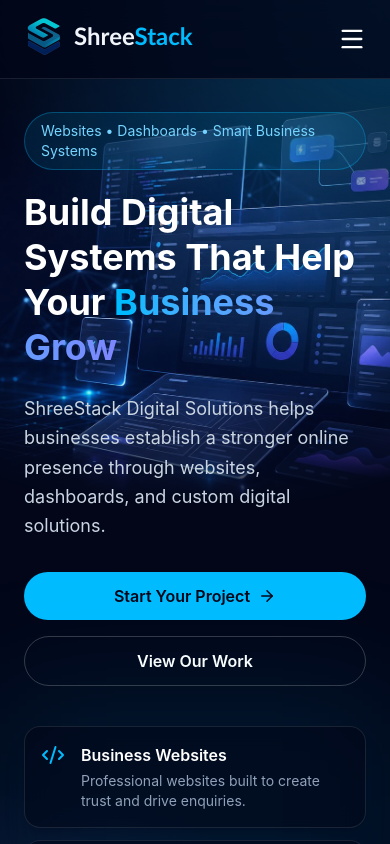
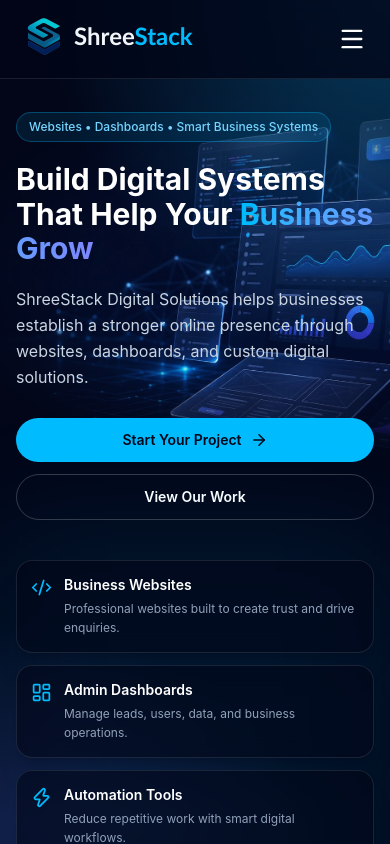
Before and after one commit to coder-swarnadip/shreestack, a React (Vite) app: page / in a window 390 px wide. Shown: the top 844 px of the page. Built offline with nearby package versions, Linux system fonts and the light colour scheme.

Commit message:
fix the pages

```diff
--- a/src/components/Hero.jsx
+++ b/src/components/Hero.jsx
@@ -1,11 +1,22 @@
-import { ArrowRight, BarChart3, Code2, LayoutDashboard, Zap } from "lucide-react";
+
+import {
+  ArrowRight,
+  BarChart3,
+  Code2,
+  LayoutDashboard,
+  Zap,
+} from "lucide-react";
 import { motion } from "framer-motion";
 import heroSystems from "../assets/shreestack-hero-systems.jpg";
 
 function Hero() {
   return (
-    <section className="relative min-h-screen overflow-hidden px-6 pt-28 pb-16 flex items-center">
+    <section className="relative min-h-screen overflow-hidden px-4 pt-28 pb-12 sm:px-6 sm:pt-32 sm:pb-16 lg:px-8 lg:pt-28">
+
+      {/* Background Gradient */}
       <div className="absolute inset-0 bg-[radial-gradient(circle_at_top_right,#0ea5e955,transparent_32%),radial-gradient(circle_at_bottom_left,#6366f155,transparent_35%)]" />
+
+      {/* Background Image */}
       <motion.img
         src={heroSystems}
         alt=""
@@ -13,7 +24,35 @@
         initial={{ opacity: 0, scale: 1.04 }}
         animate={{ opacity: 1, scale: 1 }}
         transition={{ duration: 0.9, delay: 0.15 }}
-        className="pointer-events-none absolute right-[-42%] top-20 h-[420px] w-[720px] max-w-none object-cover opacity-45 mix-blend-screen sm:right-[-22%] md:right-[-10%] md:top-24 md:h-[560px] md:w-[880px] lg:right-[-6%] lg:top-16 lg:h-[720px] lg:w-[1080px] lg:opacity-70"
+        className="
+          pointer-events-none
+          absolute
+          right-[-55%]
+          top-24
+          h-[360px]
+          w-[650px]
+          max-w-none
+          object-cover
+          opacity-25
+          mix-blend-screen
+
+          sm:right-[-25%]
+          sm:top-24
+          sm:h-[500px]
+          sm:w-[800px]
+          sm:opacity-40
+
+          md:right-[-12%]
+          md:h-[580px]
+          md:w-[900px]
+          md:opacity-50
+
+          lg:right-[-6%]
+          lg:top-16
+          lg:h-[720px]
+          lg:w-[1080px]
+          lg:opacity-70
+        "
         style={{
           maskImage:
             "radial-gradient(ellipse at center, black 0%, black 38%, transparent 75%)",
@@ -21,60 +60,203 @@
             "radial-gradient(ellipse at center, black 0%, black 38%, transparent 75%)",
         }}
       />
+
+      {/* Bottom Gradient */}
       <div className="absolute inset-x-0 bottom-0 h-44 bg-gradient-to-t from-slate-950 to-transparent" />
 
-      <div className="relative max-w-7xl mx-auto grid gap-10 lg:grid-cols-[0.92fr_1.08fr] lg:items-center">
+      {/* Main Content */}
+      <div
+        className="
+          relative
+          mx-auto
+          grid
+          max-w-7xl
+          gap-10
+          lg:grid-cols-[0.92fr_1.08fr]
+          lg:items-center
+          lg:gap-16
+        "
+      >
+
+        {/* Hero Text */}
         <motion.div
           initial={{ opacity: 0, y: 28 }}
           animate={{ opacity: 1, y: 0 }}
           transition={{ duration: 0.7 }}
           className="max-w-2xl"
         >
-          <span className="inline-flex mb-5 rounded-full border border-sky-400/30 bg-sky-400/10 px-4 py-2 text-sm text-sky-300">
+
+          {/* Badge */}
+          <span
+            className="
+              mb-5
+              inline-flex
+              rounded-full
+              border
+              border-sky-400/30
+              bg-sky-400/10
+              px-3
+              py-1.5
+              text-xs
+              font-medium
+              text-sky-300
+
+              sm:px-4
+              sm:py-2
+              sm:text-sm
+            "
+          >
             Websites • Dashboards • Smart Business Systems
           </span>
 
-          <h1 className="text-4xl md:text-6xl font-bold leading-tight">
+          {/* Heading */}
+          <h1
+            className="
+              text-3xl
+              font-bold
+              leading-[1.15]
+
+              sm:text-4xl
+              md:text-5xl
+              lg:text-6xl
+            "
+          >
             Build Digital Systems That Help Your{" "}
             <span className="bg-gradient-to-r from-sky-400 to-indigo-400 bg-clip-text text-transparent">
               Business Grow
             </span>
           </h1>
 
-          <p className="mt-6 max-w-xl text-lg leading-relaxed text-slate-300">
-            ShreeStack Digital Solutions helps businesses establish a stronger online
-            presence through websites, dashboards, and custom digital solutions.
+          {/* Description */}
+          <p
+            className="
+              mt-5
+              max-w-xl
+              text-base
+              leading-relaxed
+              text-slate-300
+
+              sm:mt-6
+              sm:text-lg
+            "
+          >
+            ShreeStack Digital Solutions helps businesses establish a stronger
+            online presence through websites, dashboards, and custom digital
+            solutions.
           </p>
 
-          <div className="mt-8 flex flex-col sm:flex-row gap-4">
+          {/* Buttons */}
+          <div
+            className="
+              mt-7
+              flex
+              flex-col
+              gap-3
+
+              sm:mt-8
+              sm:flex-row
+              sm:gap-4
+            "
+          >
             <a
               href="#contact"
-              className="inline-flex items-center justify-center gap-2 rounded-full bg-sky-400 px-7 py-3 font-semibold text-slate-950 hover:bg-sky-300 transition"
+              className="
+                inline-flex
+                w-full
+                items-center
+                justify-center
+                gap-2
+                rounded-full
+                bg-sky-400
+                px-6
+                py-3
+                text-sm
+                font-semibold
+                text-slate-950
+                transition
+                hover:bg-sky-300
+
+                sm:w-auto
+                sm:px-7
+                sm:text-base
+              "
             >
-              Start Your Project <ArrowRight size={18} />
+              Start Your Project
+              <ArrowRight size={18} />
             </a>
 
             <a
               href="#work"
-              className="inline-flex items-center justify-center rounded-full border border-white/20 px-7 py-3 font-semibold hover:bg-white/10 transition"
+              className="
+                inline-flex
+                w-full
+                items-center
+                justify-center
+                rounded-full
+                border
+                border-white/20
+                px-6
+                py-3
+                text-sm
+                font-semibold
+                transition
+                hover:bg-white/10
+
+                sm:w-auto
+                sm:px-7
+                sm:text-base
+              "
             >
               View Our Work
             </a>
           </div>
         </motion.div>
 
+        {/* Feature Cards */}
         <motion.div
           initial={{ opacity: 0, scale: 0.92 }}
           animate={{ opacity: 1, scale: 1 }}
           transition={{ duration: 0.7, delay: 0.2 }}
-          className="relative ml-auto w-full max-w-xl lg:max-w-lg"
+          className="relative mx-auto w-full max-w-xl lg:ml-auto lg:max-w-lg"
         >
-          <div className="absolute -inset-8 bg-sky-400/10 blur-3xl" />
-          <div className="relative grid gap-3 sm:grid-cols-2 lg:grid-cols-1">
-            <HeroCard icon={<Code2 />} title="Business Websites" text="Professional websites built to create trust and drive enquiries." />
-            <HeroCard icon={<LayoutDashboard />} title="Admin Dashboards" text="Manage leads, users, data, and business operations." />
-            <HeroCard icon={<Zap />} title="Automation Tools" text="Reduce repetitive work with smart digital workflows." />
-            <HeroCard icon={<BarChart3 />} title="Growth Focused" text="Built for performance, clarity, and conversion." />
+          {/* Glow */}
+          <div className="absolute -inset-6 bg-sky-400/10 blur-3xl sm:-inset-8" />
+
+          <div
+            className="
+              relative
+              grid
+              grid-cols-1
+              gap-3
+
+              sm:grid-cols-2
+
+              lg:grid-cols-1
+            "
+          >
+            <HeroCard
+              icon={<Code2 size={21} />}
+              title="Business Websites"
+              text="Professional websites built to create trust and drive enquiries."
+            />
+
+            <HeroCard
+              icon={<LayoutDashboard size={21} />}
+              title="Admin Dashboards"
+              text="Manage leads, users, data, and business operations."
+            />
+
+            <HeroCard
+              icon={<Zap size={21} />}
+              title="Automation Tools"
+              text="Reduce repetitive work with smart digital workflows."
+            />
+
+            <HeroCard
+              icon={<BarChart3 size={21} />}
+              title="Growth Focused"
+              text="Built for performance, clarity, and conversion."
+            />
           </div>
         </motion.div>
       </div>
@@ -84,11 +266,40 @@
 
 function HeroCard({ icon, title, text }) {
   return (
-    <div className="flex gap-4 rounded-2xl border border-white/10 bg-slate-950/55 p-4 shadow-xl shadow-slate-950/20 backdrop-blur-md sm:p-5">
-      <div className="shrink-0 text-sky-400">{icon}</div>
+    <div
+      className="
+        flex
+        gap-3
+        rounded-2xl
+        border
+        border-white/10
+        bg-slate-950/60
+        p-3.5
+        shadow-xl
+        shadow-slate-950/20
+        backdrop-blur-md
+        transition
+        hover:border-sky-400/40
+        hover:bg-slate-950/70
+
+        sm:gap-4
+        sm:p-5
+      "
+    >
+      {/* Icon */}
+      <div className="shrink-0 pt-0.5 text-sky-400">
+        {icon}
+      </div>
+
+      {/* Content */}
       <div>
-        <h3 className="text-base font-semibold sm:text-lg">{title}</h3>
-        <p className="mt-1 text-sm text-slate-400">{text}</p>
+        <h3 className="text-sm font-semibold sm:text-lg">
+          {title}
+        </h3>
+
+        <p className="mt-1 text-xs leading-relaxed text-slate-400 sm:text-sm">
+          {text}
+        </p>
       </div>
     </div>
   );
```
